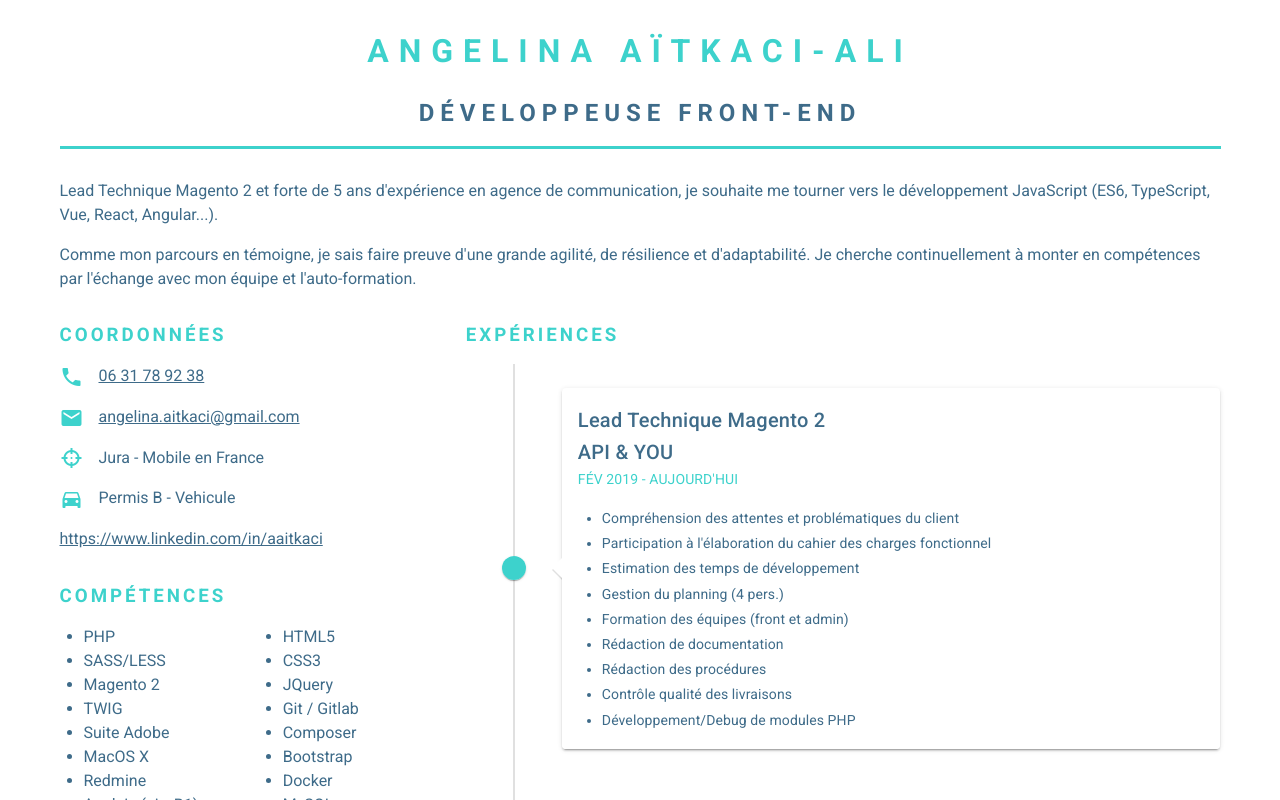
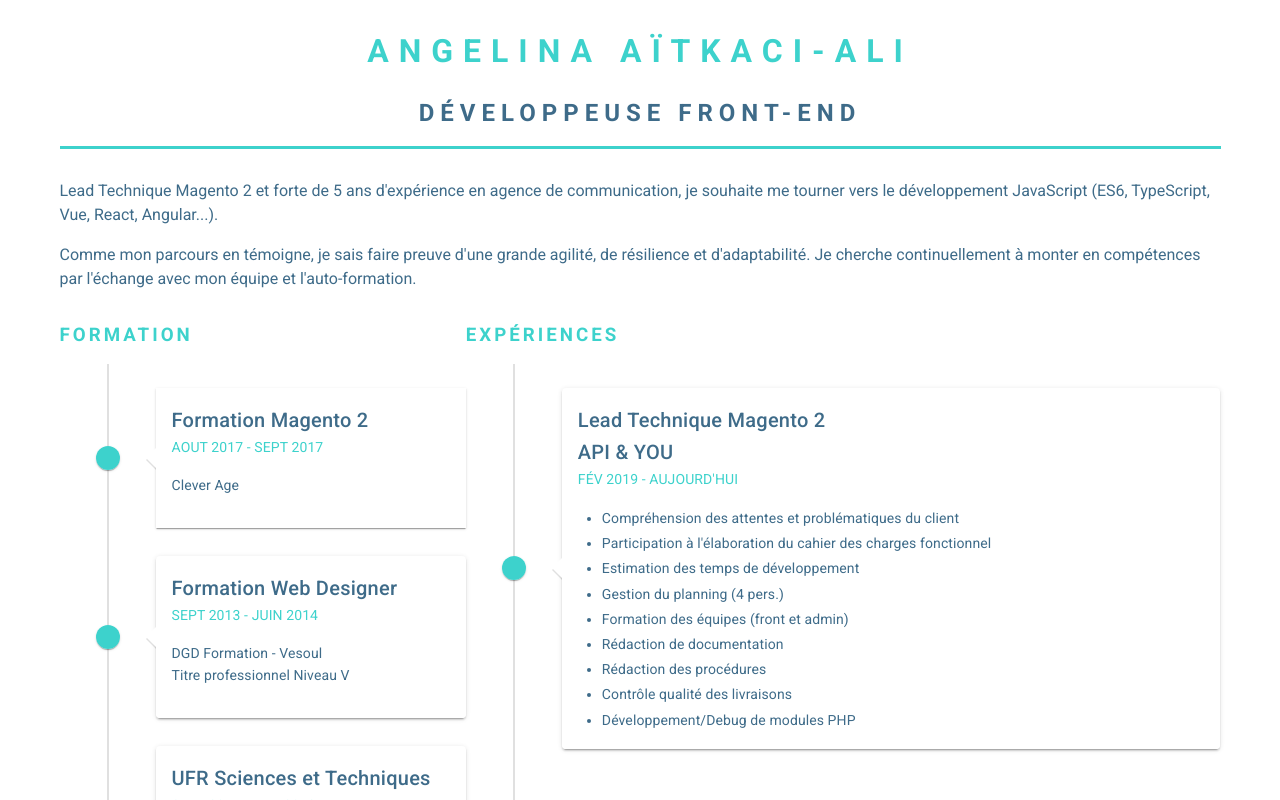
Before and after one commit to Akanj/cv, a Vue app in the folder cv/: page / in a window 1280 px wide. Shown: the top 800 px of the page. Built offline with nearby package versions, Linux system fonts and the light colour scheme.

Commit message:
[EDIT] Ajout des classes pour le flex order en props

```diff
--- a/cv/src/App.vue
+++ b/cv/src/App.vue
@@ -9,13 +9,13 @@
 
         <Objectives/>
         <div class="content d-sm-flex flex-row align-stretch">
-          <Experience/>
+          <Experience className="order-2"/>
 
-          <section class="additionnal d-sm-flex flex-column">
-            <Skills :className="order-30"/>
-            <Training/>
+          <section class="additionnal d-sm-flex flex-column order-1">
+            <Skills className="order-last"/>
+            <Training className="order-20"/>
 
-            <Contact/>
+            <Contact className="order-first"/>
           </section>
 
         </div>
@@ -174,21 +174,10 @@
     .additionnal {
       flex-basis: 35%;
       -webkit-flex-basis: 35%;
-      order: 10;
-      .contact {
-        order:10;
-      }
-      .training {
-        order:20;
-      }
-      .skills {
-        order: 30;
-      }
     }
     .experience {
       flex-basis: 65%;
       -webkit-flex-basis: 65%;
-      order: 20;
     }
 
   }
--- a/cv/src/components/Contact.vue
+++ b/cv/src/components/Contact.vue
@@ -1,6 +1,6 @@
 <template>
 
-  <article class="contact">
+  <article class="contact" :class="className">
     <h3>Coordonnées</h3>
     <p>
       <v-icon>mdi-phone</v-icon>
@@ -35,6 +35,8 @@ export default new Vuetify({
   icons: {
     iconfont: 'mdi',
   },
+  props: ['className']
+
 });
 
 
--- a/cv/src/components/Experience.vue
+++ b/cv/src/components/Experience.vue
@@ -1,6 +1,6 @@
 <template>
 
-  <section class="experience">
+  <section class="experience" :class="className">
     <h3>Expériences</h3>
     <v-timeline
         dense
@@ -99,58 +99,7 @@
   export default {
     name: 'Experience',
 
-    data: () => ({
-      ecosystem: [
-        {
-          text: 'vuetify-loader',
-          href: 'https://github.com/vuetifyjs/vuetify-loader',
-        },
-        {
-          text: 'github',
-          href: 'https://github.com/vuetifyjs/vuetify',
-        },
-        {
-          text: 'awesome-vuetify',
-          href: 'https://github.com/vuetifyjs/awesome-vuetify',
-        },
-      ],
-      importantLinks: [
-        {
-          text: 'Documentation',
-          href: 'https://vuetifyjs.com',
-        },
-        {
-          text: 'Chat',
-          href: 'https://community.vuetifyjs.com',
-        },
-        {
-          text: 'Made with Vuetify',
-          href: 'https://madewithvuejs.com/vuetify',
-        },
-        {
-          text: 'Twitter',
-          href: 'https://twitter.com/vuetifyjs',
-        },
-        {
-          text: 'Articles',
-          href: 'https://medium.com/vuetify',
-        },
-      ],
-      whatsNext: [
-        {
-          text: 'Explore components',
-          href: 'https://vuetifyjs.com/components/api-explorer',
-        },
-        {
-          text: 'Select a layout',
-          href: 'https://vuetifyjs.com/getting-started/pre-made-layouts',
-        },
-        {
-          text: 'Frequently Asked Questions',
-          href: 'https://vuetifyjs.com/getting-started/frequently-asked-questions',
-        },
-      ],
-    }),
+    props: ['className']
   }
 </script>
 
--- a/cv/src/components/Skills.vue
+++ b/cv/src/components/Skills.vue
@@ -27,12 +27,7 @@
 export default {
   name: "Skills",
 
-  data() {
-    return {
-      className : 'order-last',
-      // className : this.$parent.className,
-    }
-  },
+  props: ['className']
 
 }
 </script>
--- a/cv/src/components/Training.vue
+++ b/cv/src/components/Training.vue
@@ -1,5 +1,5 @@
 <template>
-  <article class="training">
+  <article class="training" :class="className">
     <h3>Formation</h3>
     <v-timeline
         dense
@@ -75,7 +75,10 @@
 
 <script>
 export default {
-  name: "Training"
+  name: "Training",
+
+  props: ['className']
+
 }
 </script>
 
```
